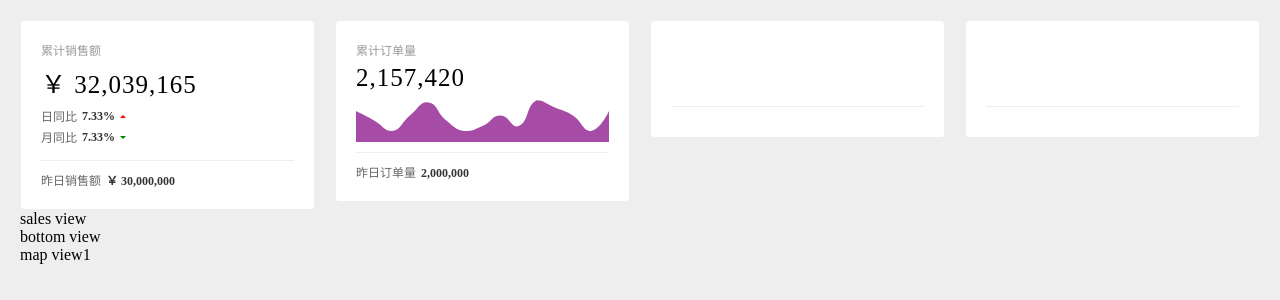
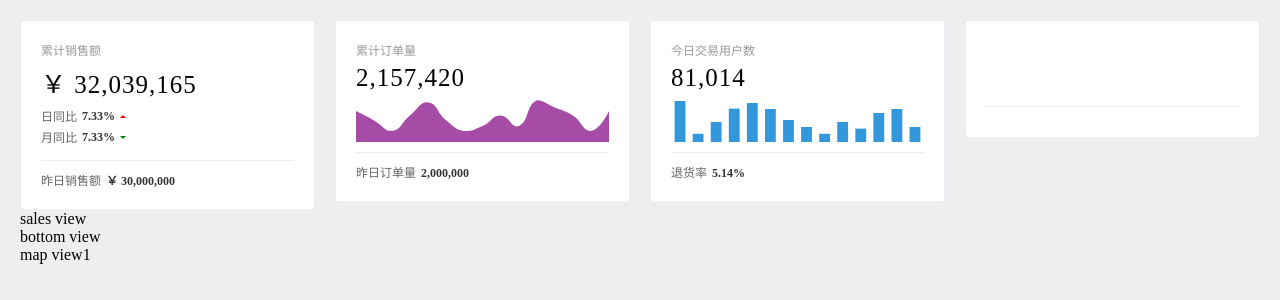
Before and after one commit to weisuoke/imooc-simple-vue-data-report, a Vue app: page /#/ in a window 1280 px wide. Shown: the top 300 px of the page. Built offline with nearby package versions, Linux system fonts and the light colour scheme.

Commit message:
today users component

```diff
--- a/src/components/TodayUsers/index.vue
+++ b/src/components/TodayUsers/index.vue
@@ -1,12 +1,49 @@
 <template>
-  <common-card />
+  <common-card
+    title="今日交易用户数"
+    value="81,014"
+  >
+    <template>
+      <div id="today-users-chat" :style="{width: '100%', height: '100%'}"></div>
+    </template>
+    <template v-slot:footer>
+      <span>退货率</span>
+      <span class="emphasis">5.14%</span>
+    </template>
+  </common-card>
 </template>
 
 <script>
 import commonCardMixin from '../../mixins/commonCardMixin'
 
 export default {
-  mixins: [commonCardMixin]
+  mixins: [commonCardMixin],
+  mounted () {
+    const chartDom = document.getElementById('today-users-chat')
+    const chart = this.$echarts.init(chartDom)
+    chart.setOption({
+      color: ['#3398DB'],
+      series: [{
+        type: 'bar',
+        data: [410, 82, 200, 334, 390, 330, 220, 150, 82, 200, 134, 290, 330, 150],
+        barWidth: '60%'
+      }],
+      xAxis: {
+        type: 'category',
+        data: ['00:00', '01:00', '02:00', '03:00', '04:00', '05:00', '06:00', '07:00', '08:00', '09:00', '10:00', '11:00', '12:00', '13:00'],
+        show: false
+      },
+      yAxis: {
+        show: false
+      },
+      grid: {
+        top: 0,
+        left: 0,
+        right: 0,
+        bottom: 0
+      }
+    })
+  }
 }
 </script>
 
```
